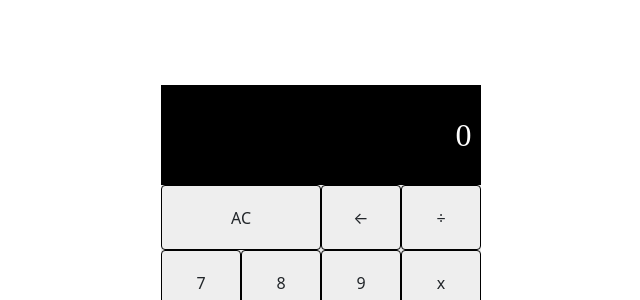
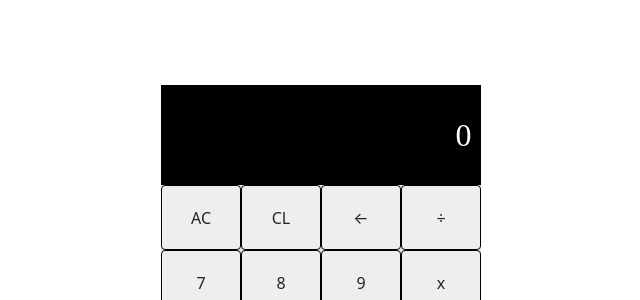
Before and after one commit to DevEdLop/Infinity, a plain HTML site: page index.html in a window 1280 px wide. Shown: the top 300 px of the page, 303-943 px from the left. Drawn offline with nearby package versions, Linux system fonts and the light colour scheme.

Commit message:
Edwin literal soy tu acepta pr

```diff
--- a/index.html
+++ b/index.html
@@ -18,7 +18,8 @@
             <input type="number" class="calc-numbers" value="0" />
 
             <div class="calculator-buttons">
-                <button class="btn is-clear span-2">AC</button>
+                <button class="btn is-clear span-1">AC</button>
+                <button class="btn is-clear">CL</button>
                 <button class="btn">&larr;</button>
                 <button class="btn">&divide;</button>
                 <button class="btn">7</button>
--- a/index.js
+++ b/index.js
@@ -37,6 +37,8 @@ const handleSymbol = (value) => {
             operadorAnterior = null;
             historialOperaciones.length = 0;
             calcular.disabled = false;
+            break;
+        case "CL":
             refrescarHistorial()
             break;
         case "=":
```
